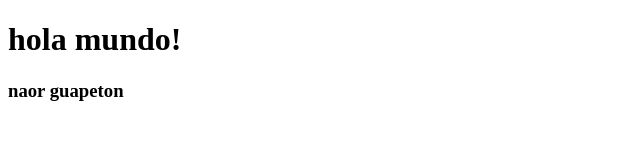
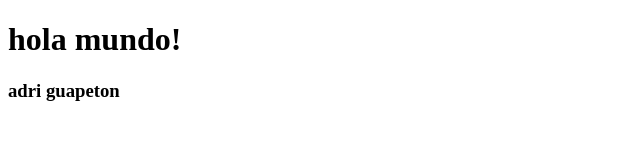
Before and after one commit to ertiti11/pruebanaor, a plain HTML site: page index.html in a window 1280 px wide. Shown: the full height of the page, 0-640 px from the left. Drawn offline with Linux system fonts and the light colour scheme.

Commit message:
adri guapeton

```diff
--- a/index.html
+++ b/index.html
@@ -8,6 +8,6 @@
 </head>
 <body>
     <h1>hola mundo!</h1>
-    <h3>naor guapeton</h3>
+    <h3>adri guapeton</h3>
 </body>
 </html>
```
